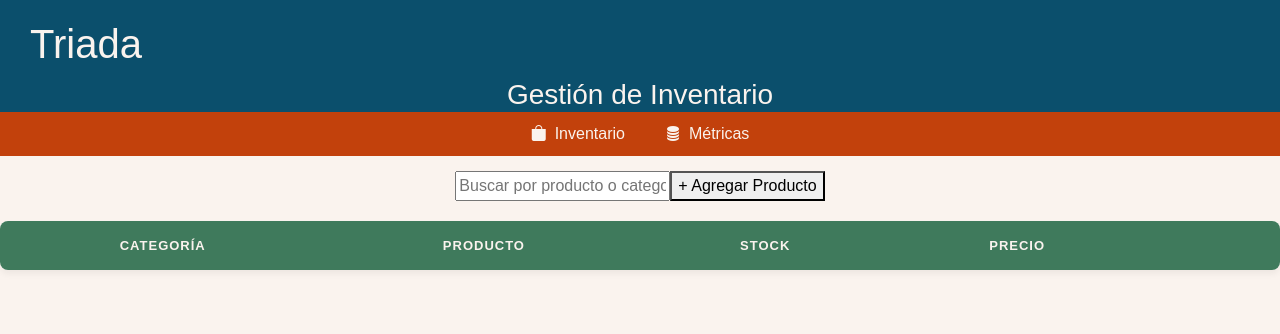
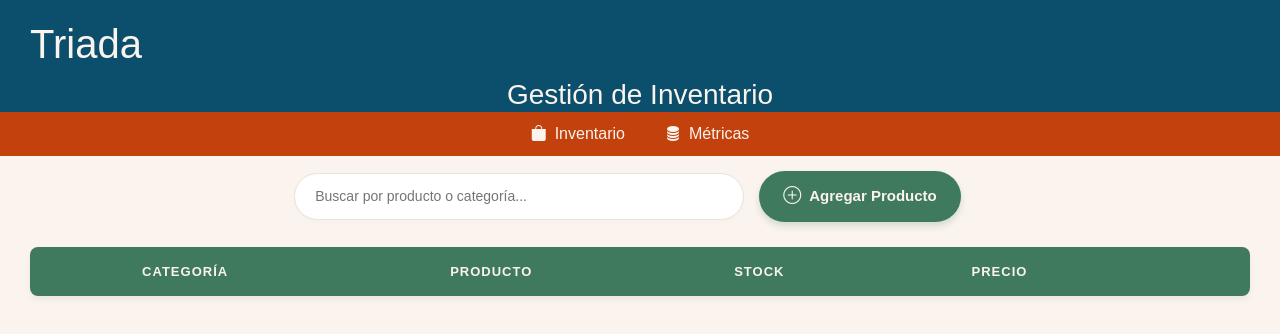
Before and after one commit to Ivanramire5/triada-app, a React (Vite) app: page / in a window 1280 px wide. Shown: the top 334 px of the page. Built offline with nearby package versions, Linux system fonts and the light colour scheme.

Commit message:
mas cambios visuales

```diff
--- a/src/pages/Inventory.jsx
+++ b/src/pages/Inventory.jsx
@@ -88,9 +88,9 @@ export default function Inventory() {
           className="search-input"
         />
         <button onClick={() => { closeModal(); setIsModalOpen(true); }} className="btn-add">
-          + Agregar Producto
+          <i className="bi bi-plus-circle"></i> Agregar Producto
         </button>
-      </div>
+    </div>
 
       <table className="inventory-table">
         <thead>
--- a/src/pages/Metrics.jsx
+++ b/src/pages/Metrics.jsx
@@ -1,4 +1,5 @@
 import { useInventoryStore } from '../store/useInventoryStore';
+import '../style/metrics.css';
 
 export default function Metrics() {
     const products = useInventoryStore((state) => state.products);
@@ -9,12 +10,12 @@ export default function Metrics() {
 
     return (
         <div className="metrics-container">
-        <h2>Métricas del Local</h2>
+        <h2 className='metrics-title'>Métricas del Local</h2>
         <hr className="metrics-divider" />
 
         <div className="metrics-card">
             <div className="metrics-header">
-            <h4>🔥 Top 5 Productos Más Vendidos</h4>
+                <h3 className="metrics-subtitle">Top 5 Productos Más Vendidos</h3>
             </div>
             <ul className="metrics-list">
             {topSellingProducts.length > 0 ? (
--- a/src/style/inventory.css
+++ b/src/style/inventory.css
@@ -20,7 +20,7 @@
    La tarjeta del cartel (Estilo SweetAlert)
    ========================================= */
 .modal-content {
-    background-color: #ffffff;
+    background-color: #FAF3EE;
     padding: 35px 30px;
     border-radius: 16px;
     width: 90%;
@@ -31,21 +31,59 @@
 }
 
 .modal-content h3 {
-    margin-top: 0;
-    margin-bottom: 25px;
-    color: #333;
+    color: #FAF3EE;
+    background-color: #0B4F6C;
     font-size: 24px;
     font-weight: 600;
+
+    /* --- EL TRUCO DE LOS MÁRGENES NEGATIVOS --- */
+    margin-top: -35px;     /* Estira el fondo azul hacia arriba */
+    margin-left: -30px;    /* Estira el fondo azul hacia la izquierda */
+    margin-right: -30px;   /* Estira el fondo azul hacia la derecha */
+
+    /* --- ESTILO INTERNO Y CURVATURA --- */
+    padding: 20px 0;       /* Le damos aire al texto para que no quede aplastado */
+    border-top-left-radius: 16px;  /* Copia la curva exacta de tu tarjeta verde */
+    border-top-right-radius: 16px;
+    margin-bottom: 25px;   /* Separa el encabezado azul del formulario */
 }
 
 .modal-content p {
     color: #555;
     margin-bottom: 10px;
 }
+.btn-cancel {
+    background-color: #C2410C; /* Naranja base por defecto */
+    color: #FAF3EE;
+    font-size: 16px;
+    font-weight: 600;
+    padding: 12px 25px;
+    border: none;
+    border-radius: 8px;
+    cursor: pointer;
+    box-shadow: 0 4px 10px rgba(194, 65, 12, 0.3);
+    transition: all 0.2s ease;
+}
 
-/* =========================================
-   Campos de Texto
-   ========================================= */
+/* Efecto al pasar el mouse (Este estaba perfecto) */
+.btn-cancel:hover {
+    background-color: #a3360a;
+    transform: translateY(-2px);
+}
+
+/* Quitamos el ".submit" que estaba sobrando al principio */
+.btn-save {
+    background-color: #157347; /* Verde base por defecto */
+    color: #FAF3EE;
+    font-size: 16px;
+    font-weight: 600;
+    padding: 12px 25px;
+    border: none;
+    border-radius: 8px;
+    cursor: pointer;
+    box-shadow: 0 4px 10px rgba(21, 115, 71, 0.3);
+    transition: all 0.2s ease;
+}
 .product-form {
     display: flex;
     flex-direction: column;
@@ -275,3 +313,68 @@ th.table-text {
   text-align: center; /* Ahora sí se centrará */
   vertical-align: middle;
 }
+
+/* =========================================
+   Barra de Herramientas (Búsqueda y Agregar)
+   ========================================= */
+.toolbar {
+    display: flex;
+    justify-content: center;
+    align-items: center;
+    margin-left: 65px;
+    margin-bottom: 25px;
+    gap: 15px;
+    flex-wrap: wrap; /* Evita que se rompa en pantallas más chicas */
+}
+
+/* --- Input de Búsqueda --- */
+.search-input {
+    flex: 1; /* Hace que la barra ocupe el espacio disponible */
+    max-width: 450px;
+    padding: 12px 20px;
+    border: 1px solid #EAE3D9;
+    border-radius: 30px; /* Bordes bien redondeados */
+    font-size: 14px;
+    color: #333;
+    background-color: #fff;
+    box-shadow: 0 2px 5px rgba(0, 0, 0, 0.02);
+    transition: all 0.3s ease;
+}
+
+.search-input:focus {
+    outline: none;
+    border-color: #3F7A5C; /* El verde de tu encabezado */
+    box-shadow: 0 0 0 3px rgba(63, 122, 92, 0.15); /* Resplandor al hacer clic */
+}
+
+/* --- Botón de Agregar Producto --- */
+.btn-add {
+    display: flex;
+    align-items: center;
+    gap: 8px; /* Separación perfecta entre el ícono y el texto */
+    background-color: #3F7A5C; /* Verde principal */
+    color: #FAF3EE; /* Texto color crema */
+    border: none;
+    padding: 12px 24px;
+    border-radius: 30px; /* Redondeado igual que el input */
+    font-size: 15px;
+    font-weight: 600;
+    cursor: pointer;
+    transition: all 0.2s ease;
+    box-shadow: 0 4px 6px rgba(63, 122, 92, 0.2);
+    margin-right: 90px;
+}
+
+.btn-add:hover {
+    background-color: #2d5a43; /* Un verde un poco más oscuro */
+    transform: translateY(-2px); /* Efecto de que se levanta un poquito */
+    box-shadow: 0 6px 10px rgba(63, 122, 92, 0.3);
+}
+
+.btn-add i {
+  font-size: 18px; /* Hacemos el ícono de suma un pelín más grande */
+}
+.inventory-container{
+    margin-left: 30px;
+    margin-right: 30px;
+}
--- /dev/null
+++ b/src/style/metrics.css
@@ -0,0 +1,41 @@
+.metrics-title {
+    font-size: 30px;
+    font-weight: bold;
+    margin-bottom: 10px;
+    color: #0B4F6C;
+    text-align: center;
+    margin-top: 20px;
+}
+.metrics-divider{
+    border: 2px solid #0a3f56;
+    margin: 20px 0;
+}
+.metrics-list{
+    margin: 30px;
+
+}
+.metrics-subtitle{
+    font-size: 25px;
+    font-weight: bold;
+    margin-bottom: 10px;
+    color: #C2410C;
+}
+.metrics-empty{
+    font-size: 20px;
+    color: #3F7A5C;
+    text-align: center;
+    margin-top: 20px;
+}
+.metrics-item{
+    font-size: 20px;
+    color: #3F7A5C;
+    text-align: center;
+    margin-top: 20px;
+}
+.metrics-item::marker{
+    color: #FAF3EE;
+}
+.metrics-category{
+    margin-left: 10px;
+    margin-right: 15px;
+}
```
